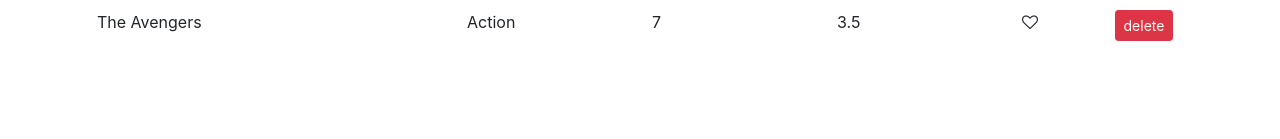
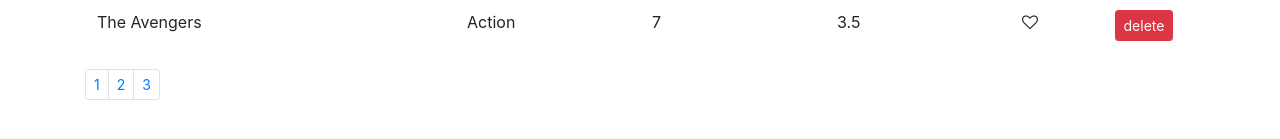
Before and after one commit to SnowGojira/vidly, a React (Create React App) app: page / in a window 1280 px wide. Shown: the part 545-684 px from the top of the page. Built offline with nearby package versions, Linux system fonts and the light colour scheme.

Commit message:
添加了分类元件

```diff
--- a/package.json
+++ b/package.json
@@ -8,6 +8,7 @@
     "@testing-library/user-event": "^7.1.2",
     "bootstrap": "^4.5.2",
     "font-awesome": "^4.7.0",
+    "lodash": "^4.17.20",
     "react": "^16.13.1",
     "react-dom": "^16.13.1",
     "react-scripts": "3.4.3"
--- a/src/components/movies.jsx
+++ b/src/components/movies.jsx
@@ -1,10 +1,12 @@
 import React, { Component } from "react";
 import { getMovies } from "../services/fakeMovieService";
-import Heart from "../components/heart";
+import Heart from "./heart";
+import Pagination from "./pagination";
 
 class Movies extends Component {
   state = {
     movies: getMovies(),
+    pageSize: 4,
   };
 
   movieSection(movie) {
@@ -71,8 +73,20 @@
 
     return <div>There is no movie</div>;
   }
+  handlePageChange() {
+    console.log("pageChanged");
+  }
   render() {
-    return <React.Fragment>{this.getSpan()}</React.Fragment>;
+    return (
+      <React.Fragment>
+        {this.getSpan()}
+        <Pagination
+          total={this.state.movies.length}
+          pageSize={this.state.pageSize}
+          onPageChange={this.handlePageChange}
+        />
+      </React.Fragment>
+    );
   }
 }
 
--- /dev/null
+++ b/src/components/pagination.jsx
@@ -0,0 +1,28 @@
+import React, { Component } from "react";
+import _ from "lodash";
+
+class Pagination extends Component {
+  pageSection(page) {
+    return (
+      <li key={page} className="page-item">
+        <span className="page-link">
+          {page}
+          <span className="sr-only">(current)</span>
+        </span>
+      </li>
+    );
+  }
+  render() {
+    let { total, pageSize, onPageChange } = this.props;
+    let pageCount = total / pageSize;
+    let pages = _.range(1, pageCount + 1);
+
+    return (
+      <ul className="pagination pagination-sm">
+        {pages.map((page) => this.pageSection(page))}
+      </ul>
+    );
+  }
+}
+
+export default Pagination;
```
Also changed, not shown: src/App.js (+4 -4 lines), 1 other file (tests, documents, lock files or other folders).
